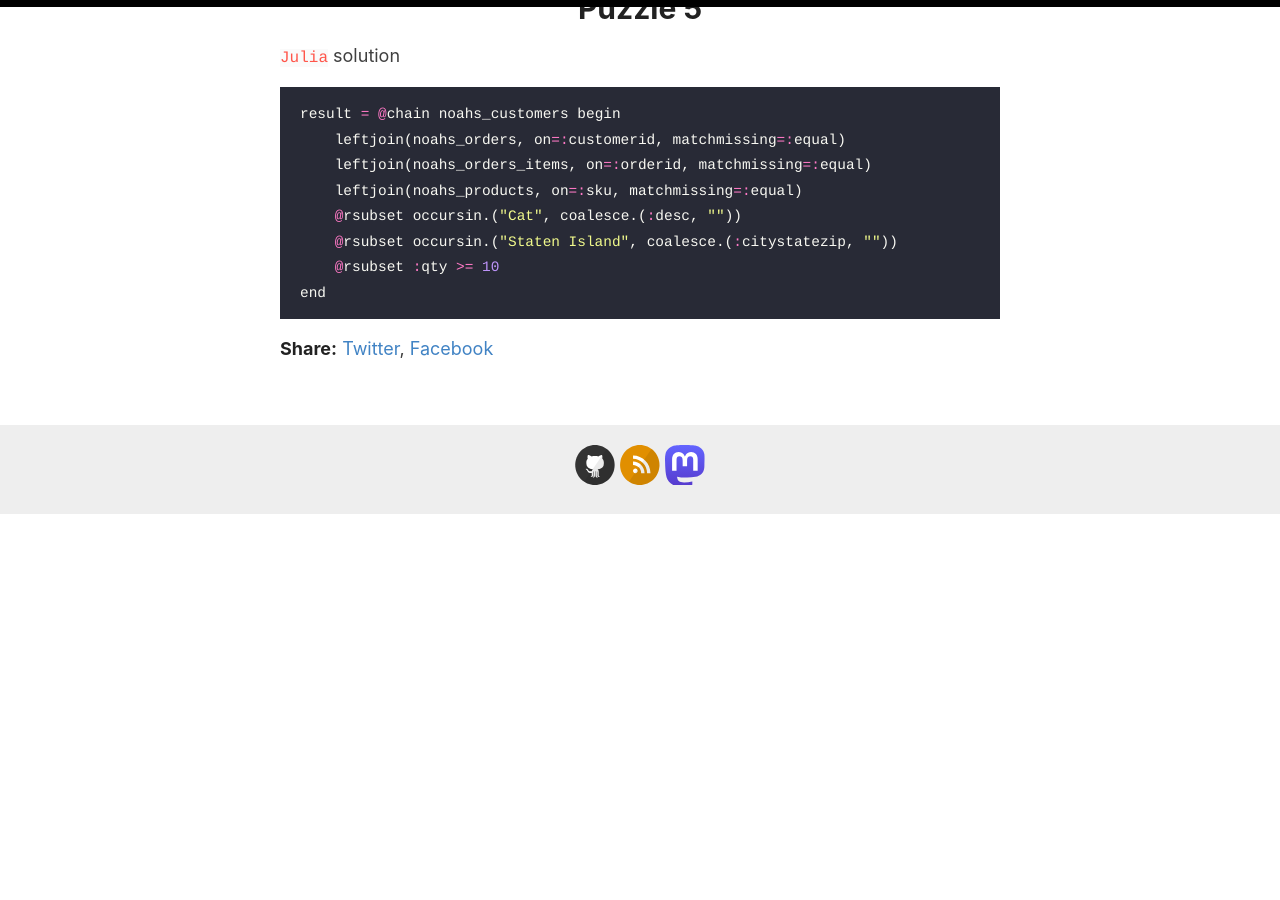
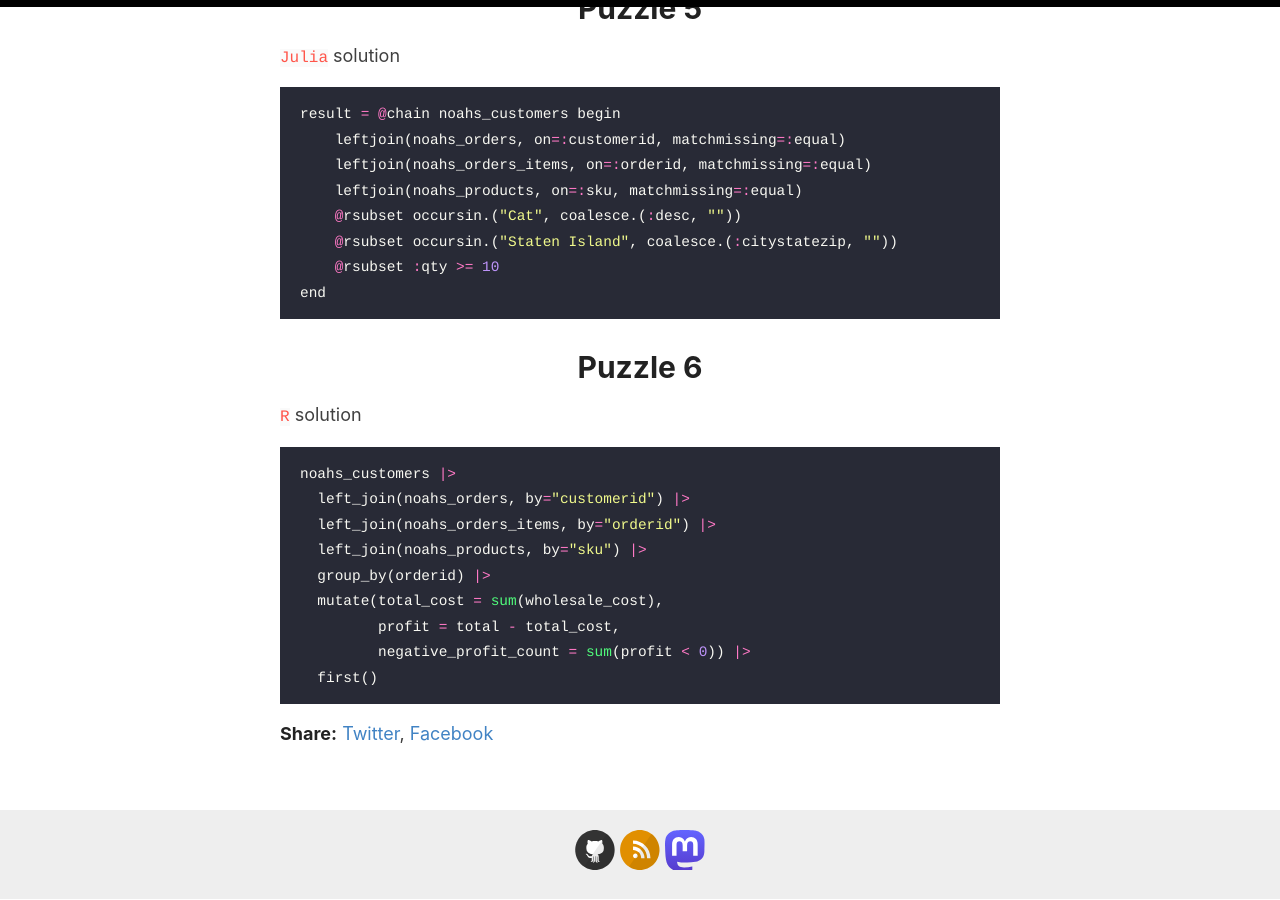
Before and after one commit to krz/krz.github.io, a Jekyll site: the page built from _posts/2023-12-08-hanukkah-of-data.md, in a window 1280 px wide and 900 px high, scrolled down 4792 px. Built offline with Jekyll 4.4.1, drawn with Linux system fonts in a browser that asks for light colours; before the commit the page ends 5307 px from its top, so only the background shows below that.

Commit message:
add puzzle 6

````diff
--- a/_posts/2023-12-08-hanukkah-of-data.md
+++ b/_posts/2023-12-08-hanukkah-of-data.md
@@ -185,3 +185,17 @@ result = @chain noahs_customers begin
     @rsubset :qty >= 10
 end
 ```
+
+# Puzzle 6
+`R` solution
+```R
+noahs_customers |>
+  left_join(noahs_orders, by="customerid") |>
+  left_join(noahs_orders_items, by="orderid") |>
+  left_join(noahs_products, by="sku") |>
+  group_by(orderid) |>
+  mutate(total_cost = sum(wholesale_cost),
+         profit = total - total_cost,
+         negative_profit_count = sum(profit < 0)) |>
+  first()
+```
````
